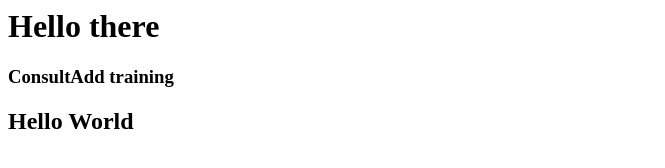
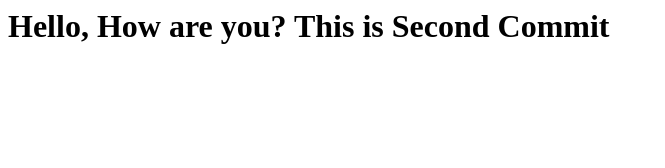
Before and after one commit to AkshathaKamath97/Exercise-6, a plain HTML site: page index.html in a window 1280 px wide. Shown: the whole page, without its empty margins (0-665 px from the left). Drawn offline with Linux system fonts and the light colour scheme.

Commit message:
Second commit

```diff
--- a/index.html
+++ b/index.html
@@ -1,5 +1 @@
-<h1>Hello there</h1>
-
-<h3>ConsultAdd training</h3>
-
-<h2> Hello World</h2>
+<h1>Hello, How are you? This is Second Commit</h1>
```
